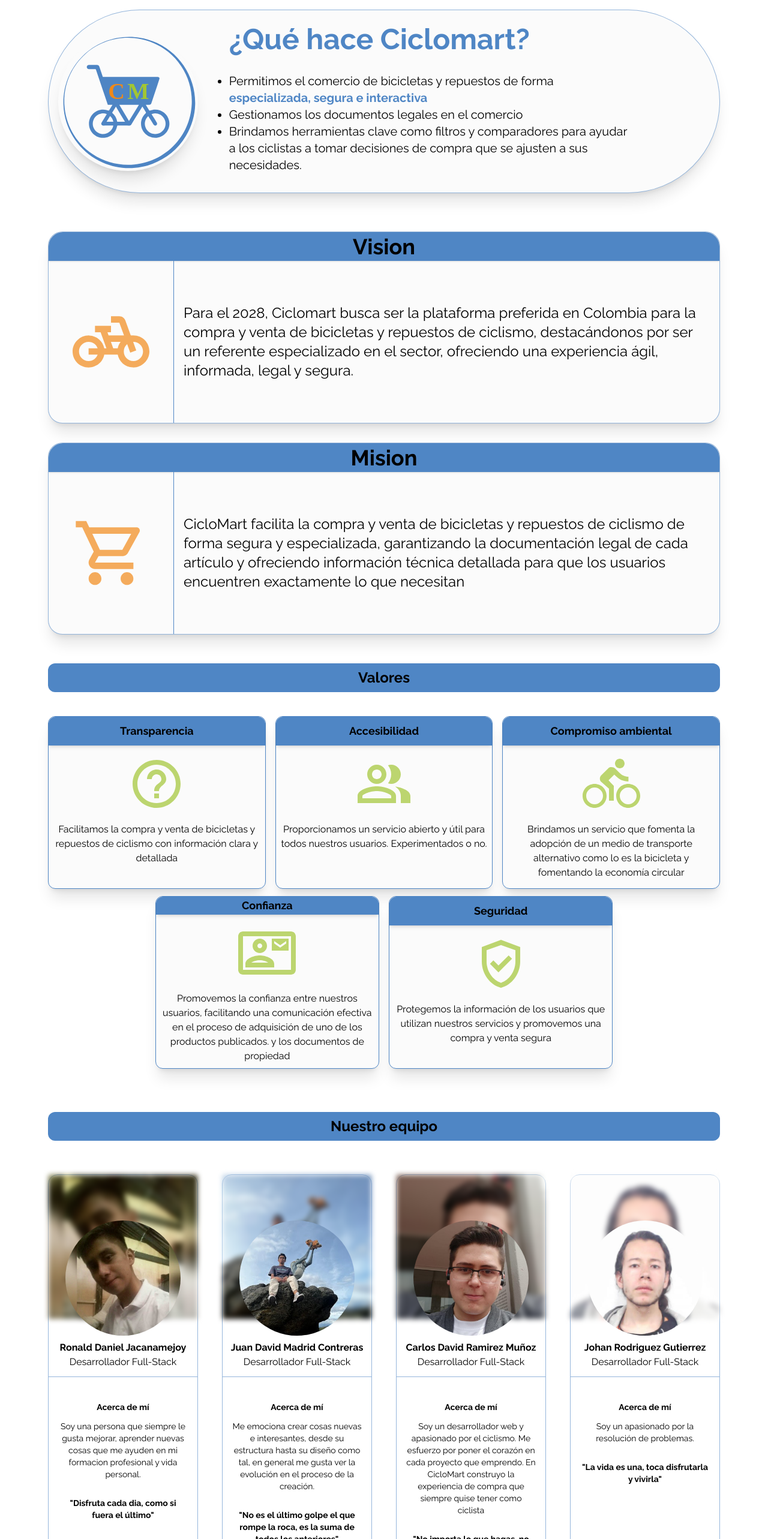
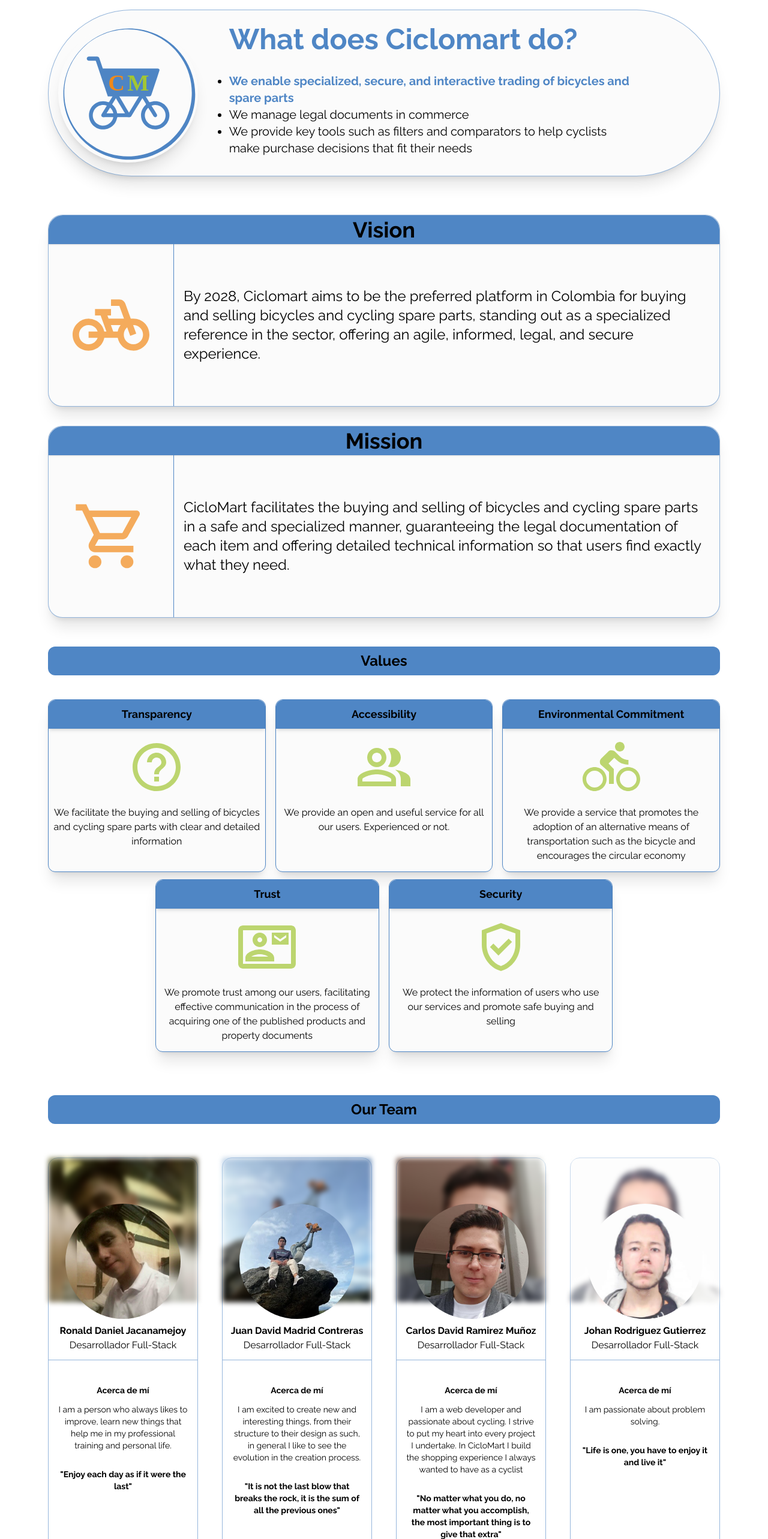
Before and after one commit to w1sec0d/ciclomart_frontend, a React (Vite) app: page /conocenos in a window 1280 px wide. Shown: the part 80-2646 px from the top of the page at 60% size. Built offline with nearby package versions, Linux system fonts and the light colour scheme; no server answers; what @mercadopago/sdk-react would draw is missing.

Commit message:
Refactoriza componentes a bilingue (conocenos, Ofertas, Bicicleta y Componente), refactoriza componente producto

```diff
--- a/src/i18n/locales/en.json
+++ b/src/i18n/locales/en.json
@@ -85,6 +85,7 @@
     "components": "Components",
     "spareParts": "Spare Parts",
     "offers": "Offers",
+    "offersPageTitle": "Check out the main offers!",
     "mostSold": "Best Sellers",
     "exploreYourBikeWorld": "Explore Your Bike World",
     "bicycleType": "Bicycle Type",
@@ -147,7 +148,20 @@
     "backgroundAlt": "Background of bicycles",
     "findThatSparePart": "Find",
     "thatSparePartYouNeed": "that spare part",
-    "youNeed": "you need"
+    "youNeed": "you need",
+    "hasPropertyCard": "This product has property card",
+    "discount": "OFF",
+    "findComponentsForBike": "Find components for your bicycle",
+    "interactiveImageInstructions": "Click on the areas of the bicycle to find components",
+    "selectComponentToView": "Select a bicycle component to see available products",
+    "wheelsFront": "Front Wheels",
+    "wheelsRear": "Rear Wheels",
+    "suspensionComponent": "Suspension",
+    "handlebars": "Handlebars",
+    "brakes": "Brakes",
+    "saddle": "Saddle",
+    "pedals": "Pedals",
+    "transmissionComponent": "Transmission"
   },
   "purchases": {
     "myPurchases": "My Purchases",
@@ -278,5 +292,35 @@
     "viewLess": "View Less",
     "selectAll": "Select All",
     "deselectAll": "Deselect All"
+  },
+  "aboutUs": {
+    "whatDoesCiclomart": "What does Ciclomart do?",
+    "valueProposition1": "We enable specialized, secure, and interactive trading of bicycles and spare parts",
+    "valueProposition2": "We manage legal documents in commerce",
+    "valueProposition3": "We provide key tools such as filters and comparators to help cyclists make purchase decisions that fit their needs",
+    "vision": "Vision",
+    "visionText": "By 2028, Ciclomart aims to be the preferred platform in Colombia for buying and selling bicycles and cycling spare parts, standing out as a specialized reference in the sector, offering an agile, informed, legal, and secure experience.",
+    "mission": "Mission",
+    "missionText": "CicloMart facilitates the buying and selling of bicycles and cycling spare parts in a safe and specialized manner, guaranteeing the legal documentation of each item and offering detailed technical information so that users find exactly what they need.",
+    "values": "Values",
+    "transparency": "Transparency",
+    "transparencyText": "We facilitate the buying and selling of bicycles and cycling spare parts with clear and detailed information",
+    "accessibility": "Accessibility",
+    "accessibilityText": "We provide an open and useful service for all our users. Experienced or not.",
+    "environmentalCommitment": "Environmental Commitment",
+    "environmentalCommitmentText": "We provide a service that promotes the adoption of an alternative means of transportation such as the bicycle and encourages the circular economy",
+    "trust": "Trust",
+    "trustText": "We promote trust among our users, facilitating effective communication in the process of acquiring one of the published products and property documents",
+    "security": "Security",
+    "securityText": "We protect the information of users who use our services and promote safe buying and selling",
+    "ourTeam": "Our Team",
+    "danielDescription": "I am a person who always likes to improve, learn new things that help me in my professional training and personal life.",
+    "danielPhrase": "Enjoy each day as if it were the last",
+    "juanDescription": "I am excited to create new and interesting things, from their structure to their design as such, in general I like to see the evolution in the creation process.",
+    "juanPhrase": "It is not the last blow that breaks the rock, it is the sum of all the previous ones",
+    "carlosDescription": "I am a web developer and passionate about cycling. I strive to put my heart into every project I undertake. In CicloMart I build the shopping experience I always wanted to have as a cyclist",
+    "carlosPhrase": "No matter what you do, no matter what you accomplish, the most important thing is to give that extra",
+    "johanDescription": "I am passionate about problem solving.",
+    "johanPhrase": "Life is one, you have to enjoy it and live it"
   }
 }
--- a/src/i18n/locales/es.json
+++ b/src/i18n/locales/es.json
@@ -85,6 +85,7 @@
     "components": "Componentes",
     "spareParts": "Repuestos",
     "offers": "Ofertas",
+    "offersPageTitle": "¡Consulta las principales ofertas!",
     "mostSold": "Lo más vendido",
     "exploreYourBikeWorld": "Explora tu mundo bici",
     "bicycleType": "Tipo de bicicleta",
@@ -147,7 +148,20 @@
     "backgroundAlt": "Fondo de bicicletas",
     "findThatSparePart": "Encuentra",
     "thatSparePartYouNeed": "ese repuesto",
-    "youNeed": "que necesitas"
+    "youNeed": "que necesitas",
+    "hasPropertyCard": "Este producto tiene tarjeta de propiedad",
+    "discount": "OFF",
+    "findComponentsForBike": "Encuentra los componentes para tu bicicleta",
+    "interactiveImageInstructions": "Haz clic en las áreas de la bicicleta para encontrar componentes",
+    "selectComponentToView": "Selecciona un componente de la bicicleta para ver los productos disponibles",
+    "wheelsFront": "Ruedas Delanteras",
+    "wheelsRear": "Ruedas Traseras",
+    "suspensionComponent": "Suspensión",
+    "handlebars": "Manubrios",
+    "brakes": "Frenos",
+    "saddle": "Sillín",
+    "pedals": "Pedales",
+    "transmissionComponent": "Transmisión"
   },
   "purchases": {
     "myPurchases": "Mis Compras",
@@ -278,5 +292,35 @@
     "viewLess": "Ver Menos",
     "selectAll": "Seleccionar Todo",
     "deselectAll": "Deseleccionar Todo"
+  },
+  "aboutUs": {
+    "whatDoesCiclomart": "¿Qué hace Ciclomart?",
+    "valueProposition1": "Permitimos el comercio de bicicletas y repuestos de forma especializada, segura e interactiva",
+    "valueProposition2": "Gestionamos los documentos legales en el comercio",
+    "valueProposition3": "Brindamos herramientas clave como filtros y comparadores para ayudar a los ciclistas a tomar decisiones de compra que se ajusten a sus necesidades",
+    "vision": "Visión",
+    "visionText": "Para el 2028, Ciclomart busca ser la plataforma preferida en Colombia para la compra y venta de bicicletas y repuestos de ciclismo, destacándonos por ser un referente especializado en el sector, ofreciendo una experiencia ágil, informada, legal y segura.",
+    "mission": "Misión",
+    "missionText": "CicloMart facilita la compra y venta de bicicletas y repuestos de ciclismo de forma segura y especializada, garantizando la documentación legal de cada artículo y ofreciendo información técnica detallada para que los usuarios encuentren exactamente lo que necesitan.",
+    "values": "Valores",
+    "transparency": "Transparencia",
+    "transparencyText": "Facilitamos la compra y venta de bicicletas y repuestos de ciclismo con información clara y detallada",
+    "accessibility": "Accesibilidad",
+    "accessibilityText": "Proporcionamos un servicio abierto y útil para todos nuestros usuarios. Experimentados o no.",
+    "environmentalCommitment": "Compromiso ambiental",
+    "environmentalCommitmentText": "Brindamos un servicio que fomenta la adopción de un medio de transporte alternativo como lo es la bicicleta y fomentando la economía circular",
+    "trust": "Confianza",
+    "trustText": "Promovemos la confianza entre nuestros usuarios, facilitando una comunicación efectiva en el proceso de adquisición de uno de los productos publicados y los documentos de propiedad",
+    "security": "Seguridad",
+    "securityText": "Protegemos la información de los usuarios que utilizan nuestros servicios y promovemos una compra y venta segura",
+    "ourTeam": "Nuestro equipo",
+    "danielDescription": "Soy una persona que siempre le gusta mejorar, aprender nuevas cosas que me ayuden en mi formación profesional y vida personal.",
+    "danielPhrase": "Disfruta cada día, como si fuera el último",
+    "juanDescription": "Me emociona crear cosas nuevas e interesantes, desde su estructura hasta su diseño como tal, en general me gusta ver la evolución en el proceso de la creación.",
+    "juanPhrase": "No es el último golpe el que rompe la roca, es la suma de todos los anteriores",
+    "carlosDescription": "Soy un desarrollador web y apasionado por el ciclismo. Me esfuerzo por poner el corazón en cada proyecto que emprendo. En CicloMart construyo la experiencia de compra que siempre quise tener como ciclista",
+    "carlosPhrase": "No importa lo que hagas, no importa lo que realices, lo más importante es dar el extra",
+    "johanDescription": "Soy un apasionado por la resolución de problemas.",
+    "johanPhrase": "La vida es una, toca disfrutarla y vivirla"
   }
 }
--- a/src/pages/Conocenos.jsx
+++ b/src/pages/Conocenos.jsx
@@ -1,9 +1,9 @@
-//Componentes
+// Components
 import Philosophy from '../components/Conocenos/Philosophy'
 import ValueCard from '../components/Conocenos/ValueCard'
 import Team from '../components/Conocenos/Team'
 
-//Iconos
+// Icons
 import Security from '@mui/icons-material/GppGoodOutlined'
 import Persons from '@mui/icons-material/PeopleAltOutlined'
 import Contact from '@mui/icons-material/ContactMailOutlined'
@@ -12,19 +12,23 @@ import Information from '@mui/icons-material/HelpOutlineOutlined'
 import Mision from '@mui/icons-material/ShoppingCartOutlined'
 import Vision from '@mui/icons-material/PedalBikeOutlined'
 
-//Imagenes grupo
+// Team photos
 import daniel from '../assets/Daniel.png'
 import johan from '../assets/Johan.png'
 import juan from '../assets/Juan.jpeg'
 import carlos from '../assets/Carlos.png'
 
-//Logo
+// Logo
 import Logo from '../assets/Logo.svg'
 
+// i18n
+import { useTranslation } from 'react-i18next'
+
 const Conocenos = () => {
+  const { t } = useTranslation()
   return (
     <div className="h-auto w-full flex flex-col justify-center md:px-20 px-5">
-      {/*Propuesta valor */}
+      {/* Value proposition */}
       <div className="h-auto bg-white shadow-xl w-full mt-8 mb-12 md:rounded-full rounded-xl flex md:flex-row flex-col items-center py-4 md:pl-4 px-2 md:pr-32 border border-primary/60">
         <div className="rounded-full h-full w-1/3 bg-white shadow-xl mr-8 ">
           <img src={Logo} className="h-full object-fill w-full " />
@@ -32,94 +36,71 @@ const Conocenos = () => {
         <div className="flex flex-col h-full items-center justify-center w-full px-8 md:px-5">
           <div className="w-full">
             <h1 className="font-bold  w-full text-2xl md:text-5xl mt-5 md:mt-2 text-primary text-left">
-              {' '}
-              ¿Qué hace Ciclomart?{' '}
+              {t('aboutUs.whatDoesCiclomart')}
             </h1>
           </div>
 
           <ul className="list-disc mt-8 text-xl mb-4">
             <li>
-              Permitimos el comercio de bicicletas y repuestos de forma
               <p className="text-primary font-bold">
-                especializada, segura e interactiva
+                {t('aboutUs.valueProposition1')}
               </p>
             </li>
-            <li>Gestionamos los documentos legales en el comercio</li>
-            <li>
-              Brindamos herramientas clave como filtros y comparadores para
-              ayudar a los ciclistas a tomar decisiones de compra que se ajusten
-              a sus necesidades.
-            </li>
+            <li>{t('aboutUs.valueProposition2')}</li>
+            <li>{t('aboutUs.valueProposition3')}</li>
           </ul>
         </div>
         <p></p>
       </div>
 
-      {/*Misión */}
-      <Philosophy name={'Vision'} Icon={Vision}>
-        <p>
-          Para el 2028, Ciclomart busca ser la plataforma preferida en Colombia
-          para la compra y venta de bicicletas y repuestos de ciclismo,
-          destacándonos por ser un referente especializado en el sector,
-          ofreciendo una experiencia ágil, informada, legal y segura.
-        </p>
+      {/* Vision */}
+      <Philosophy name={t('aboutUs.vision')} Icon={Vision}>
+        <p>{t('aboutUs.visionText')}</p>
       </Philosophy>
-      {/*Visión */}
-      <Philosophy name={'Mision'} Icon={Mision}>
-        <p>
-          CicloMart facilita la compra y venta de bicicletas y repuestos de
-          ciclismo de forma segura y especializada, garantizando la
-          documentación legal de cada artículo y ofreciendo información técnica
-          detallada para que los usuarios encuentren exactamente lo que
-          necesitan
-        </p>
+      {/* Mission */}
+      <Philosophy name={t('aboutUs.mission')} Icon={Mision}>
+        <p>{t('aboutUs.missionText')}</p>
       </Philosophy>
 
       <div className="h-12 w-full bg-primary flex items-center justify-center mt-8 rounded-xl">
-        <h2 className="font-bold text-2xl">Valores</h2>
+        <h2 className="font-bold text-2xl">{t('aboutUs.values')}</h2>
       </div>
 
-      {/*Valores */}
+      {/* Values */}
       <div className="flex flex-col h-auto md:flex-none">
         <div className="flex flex-col md:flex-row md:space-x-4 mt-10 md:mb-3 w-full md:h-72 h-auto md:flex-nowrap">
-          <ValueCard title={'Transparencia'} Icon={Information}>
-            Facilitamos la compra y venta de bicicletas y repuestos de ciclismo
-            con información clara y detallada
+          <ValueCard title={t('aboutUs.transparency')} Icon={Information}>
+            {t('aboutUs.transparencyText')}
           </ValueCard>
-          <ValueCard title={'Accesibilidad'} Icon={Persons}>
-            Proporcionamos un servicio abierto y útil para todos nuestros
-            usuarios. Experimentados o no.
+          <ValueCard title={t('aboutUs.accessibility')} Icon={Persons}>
+            {t('aboutUs.accessibilityText')}
           </ValueCard>
-          <ValueCard title={'Compromiso ambiental'} Icon={Bicycle}>
-            Brindamos un servicio que fomenta la adopción de un medio de
-            transporte alternativo como lo es la bicicleta y fomentando la
-            economía circular
+          <ValueCard
+            title={t('aboutUs.environmentalCommitment')}
+            Icon={Bicycle}
+          >
+            {t('aboutUs.environmentalCommitmentText')}
           </ValueCard>
         </div>
         <div className="flex md:flex-row flex-col md:space-x-4 w-full items-center md:justify-center mb-10 md:h-72 h-auto">
-          <ValueCard title={'Confianza'} Icon={Contact}>
-            Promovemos la confianza entre nuestros usuarios, facilitando una
-            comunicación efectiva en el proceso de adquisición de uno de los
-            productos publicados. y los documentos de propiedad
+          <ValueCard title={t('aboutUs.trust')} Icon={Contact}>
+            {t('aboutUs.trustText')}
           </ValueCard>
-          <ValueCard title={'Seguridad'} Icon={Security}>
-            Protegemos la información de los usuarios que utilizan nuestros
-            servicios y promovemos una compra y venta segura
+          <ValueCard title={t('aboutUs.security')} Icon={Security}>
+            {t('aboutUs.securityText')}
           </ValueCard>
         </div>
       </div>
 
       <div className="h-12 w-full bg-primary flex items-center justify-center mt-8 rounded-xl">
-        <h2 className="font-bold text-2xl">Nuestro equipo</h2>
+        <h2 className="font-bold text-2xl">{t('aboutUs.ourTeam')}</h2>
       </div>
       <div className="flex flex-col sm:flex-row sm:space-x-10 items-center justify-center mt-10 mb-3 w-full space-y-8 sm:space-y-0">
         <Team
           photo={daniel}
           name={'Ronald Daniel Jacanamejoy'}
-          description={
-            'Soy una persona que siempre le gusta mejorar, aprender nuevas cosas que me ayuden en mi formacion profesional y vida personal. '
-          }
-          phrase={'"Disfruta cada dia, como si fuera el último"'}
+          description={t('aboutUs.danielDescription')}
+          phrase={`"${t('aboutUs.danielPhrase')}"`}
           linkedin={
             'https://www.linkedin.com/in/ronald-daniel-jacanamejoy-mutumbajoy-29b2442b4/'
           }
@@ -128,30 +109,22 @@ const Conocenos = () => {
         <Team
           photo={juan}
           name={'Juan David Madrid Contreras'}
-          description={
-            'Me emociona crear cosas nuevas e interesantes, desde su estructura hasta su diseño como tal, en general me gusta ver la evolución en el proceso de la creación. '
-          }
-          phrase={
-            '"No es el último golpe el que rompe la roca, es la suma de todos los anteriores"'
-          }
+          description={t('aboutUs.juanDescription')}
+          phrase={`"${t('aboutUs.juanPhrase')}"`}
           linkedin={''}
         />
         <Team
           photo={carlos}
           name={'Carlos David Ramirez Muñoz'}
-          description={
-            'Soy un desarrollador web y apasionado por el ciclismo. Me esfuerzo por poner el corazón en cada proyecto que emprendo. En CicloMart construyo la experiencia de compra que siempre quise tener como ciclista'
-          }
-          phrase={
-            '"No importa lo que hagas, no importa lo que realices, lo más importante es dar el extra"'
-          }
+          description={t('aboutUs.carlosDescription')}
+          phrase={`"${t('aboutUs.carlosPhrase')}"`}
           linkedin={'https://www.linkedin.com/in/cramirezmun/'}
         />
         <Team
           photo={johan}
           name={'Johan Rodriguez Gutierrez'}
-          description={'Soy un apasionado por la resolución de problemas.'}
-          phrase={'"La vida es una, toca disfrutarla y vivirla"'}
+          description={t('aboutUs.johanDescription')}
+          phrase={`"${t('aboutUs.johanPhrase')}"`}
           linkedin={''}
         />
       </div>
--- a/src/pages/Search/Bicicleta.jsx
+++ b/src/pages/Search/Bicicleta.jsx
@@ -1,8 +1,8 @@
-import React, { useState, useEffect } from 'react'
+import { useState, useEffect } from 'react'
 import { useQuery } from 'react-query'
 import { useDispatch } from 'react-redux'
 
-import { getBicicletas } from '../../services/productService'
+import { getBicycles } from '../../services/productService'
 import { setLoading, clearLoading } from '../../store/slices/loadingSlice'
 
 import FilterSidebar from '../../components/Search/FilterSidebar'
@@ -24,10 +24,10 @@ const BicycleFinder = () => {
   })
 
   const {
-    data: bicicletas,
+    data: bicycles,
     isError,
     isLoading,
-  } = useQuery(['bicicletas'], getBicicletas)
+  } = useQuery(['bicycles'], getBicycles)
 
   useEffect(() => {
     if (isLoading) {
@@ -37,9 +37,9 @@ const BicycleFinder = () => {
     }
   }, [isLoading, dispatch])
 
-  // Detectar campos filtables dinámicamente
+  // Dynamically detect filterable fields
   useEffect(() => {
-    if (bicicletas && bicicletas.length > 0) {
+    if (bicycles && bicycles.length > 0) {
       const excludedFields = [
         'tipo',
         'compatibilidad',
@@ -67,7 +67,7 @@ const BicycleFinder = () => {
 
       const includedFields = []
 
-      const sampleBike = bicicletas[0]
+      const sampleBike = bicycles[0]
 
       let fields
       if (includedFields.length > 0) {
@@ -94,25 +94,25 @@ const BicycleFinder = () => {
       })
       setSelectedFilters(initialFilters)
 
-      const [min, max] = getPriceRange(bicicletas)
+      const [min, max] = getPriceRange(bicycles)
       const roundedMin = Math.floor(min / 10000) * 10000
       const roundedMax = Math.ceil(max / 10000) * 10000
       setPriceRange([roundedMin, roundedMax])
     }
-  }, [bicicletas])
+  }, [bicycles])
 
-  // Aplicar filtros cuando cambien
+  // Apply filters when they change
   useEffect(() => {
-    if (bicicletas && bicicletas.length > 0) {
+    if (bicycles && bicycles.length > 0) {
       const filtered = applyFilters(
-        bicicletas,
+        bicycles,
         selectedFilters,
         priceRange,
         dateRange
       )
       setFilteredBikes(filtered)
     }
-  }, [selectedFilters, priceRange, bicicletas, dateRange])
+  }, [selectedFilters, priceRange, bicycles, dateRange])
 
   const handleFilterChange = (selectedOption, filterName) => {
     setSelectedFilters((prev) => ({
@@ -144,9 +144,9 @@ const BicycleFinder = () => {
   }
 
   const resetFilters = () => {
-    if (!bicicletas || bicicletas.length === 0) return
+    if (!bicycles || bicycles.length === 0) return
 
-    const [minPrice, maxPrice] = getPriceRange(bicicletas)
+    const [minPrice, maxPrice] = getPriceRange(bicycles)
     const roundedMinPrice = Math.floor(minPrice / 10000) * 10000
     const roundedMaxPrice = Math.ceil(maxPrice / 10000) * 10000
 
@@ -168,13 +168,13 @@ const BicycleFinder = () => {
   if (isError)
     return <p className="p-4 text-red-600">Error: {isError.message}</p>
 
-  const [minPrice, maxPrice] = getPriceRange(bicicletas)
+  const [minPrice, maxPrice] = getPriceRange(bicycles)
   const roundedMinPrice = Math.floor(minPrice / 10000) * 10000
   const roundedMaxPrice = Math.ceil(maxPrice / 10000) * 10000
 
   return (
     <div className="bg-slate-100">
-      {/* Filtros móviles */}
+      {/* Mobile filters */}
       <MobileFilters
         showMobileFilters={showMobileFilters}
         setShowMobileFilters={setShowMobileFilters}
@@ -190,7 +190,7 @@ const BicycleFinder = () => {
         resetFilters={resetFilters}
       />
 
-      {/* Barra de filtros activos */}
+      {/* Active filters bar */}
       <ActiveFiltersBar
         selectedFilters={selectedFilters}
         priceRange={priceRange}
@@ -203,7 +203,7 @@ const BicycleFinder = () => {
       />
 
       <div className="flex flex-col bg-slate-100 md:flex-row gap-0">
-        {/* Sidebar de filtros (escritorio) */}
+        {/* Filter sidebar (desktop) */}
         <FilterSidebar
           filterFields={filterFields}
           priceRange={priceRange}
@@ -215,11 +215,11 @@ const BicycleFinder = () => {
           handlePriceChange={handlePriceChange}
           handleDateChange={handleDateChange}
           resetFilters={resetFilters}
-          bicicletas={bicicletas}
+          bicicletas={bicycles}
         />
 
-        {/* Grid de productos */}
-        <ProductGrid filteredBikes={filteredBikes} bicicletas={bicicletas} />
+        {/* Product grid */}
+        <ProductGrid filteredBikes={filteredBikes} bicicletas={bicycles} />
       </div>
     </div>
   )
```
Also changed, not shown: src/components/IndividualProduct.jsx (+23 -15 lines), src/components/ItemContainer.jsx (+12 -10 lines), src/pages/Ofertas.jsx (+10 -12 lines), src/pages/Search/Componente.jsx (+40 -45 lines), src/services/productService.js (+6 -6 lines).
